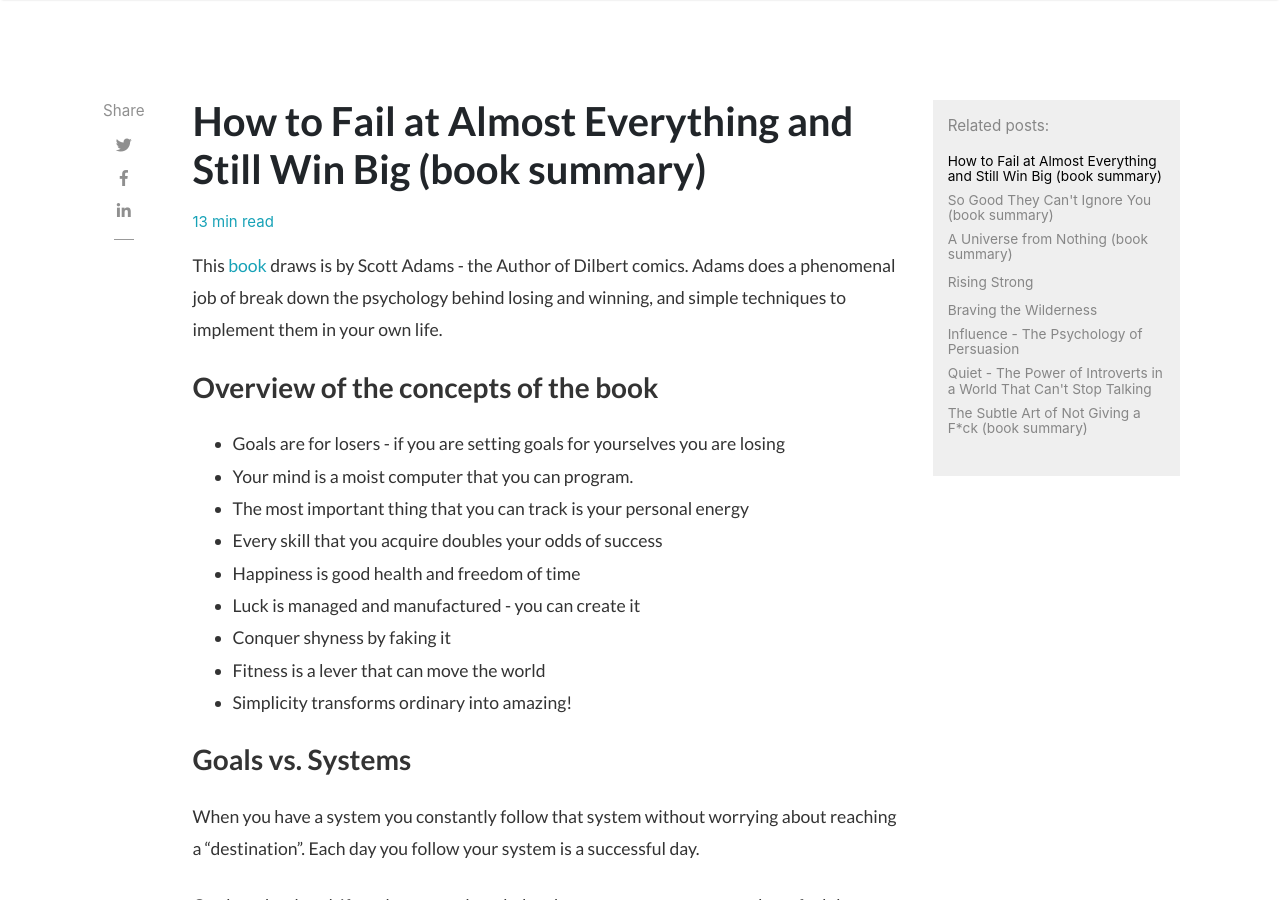
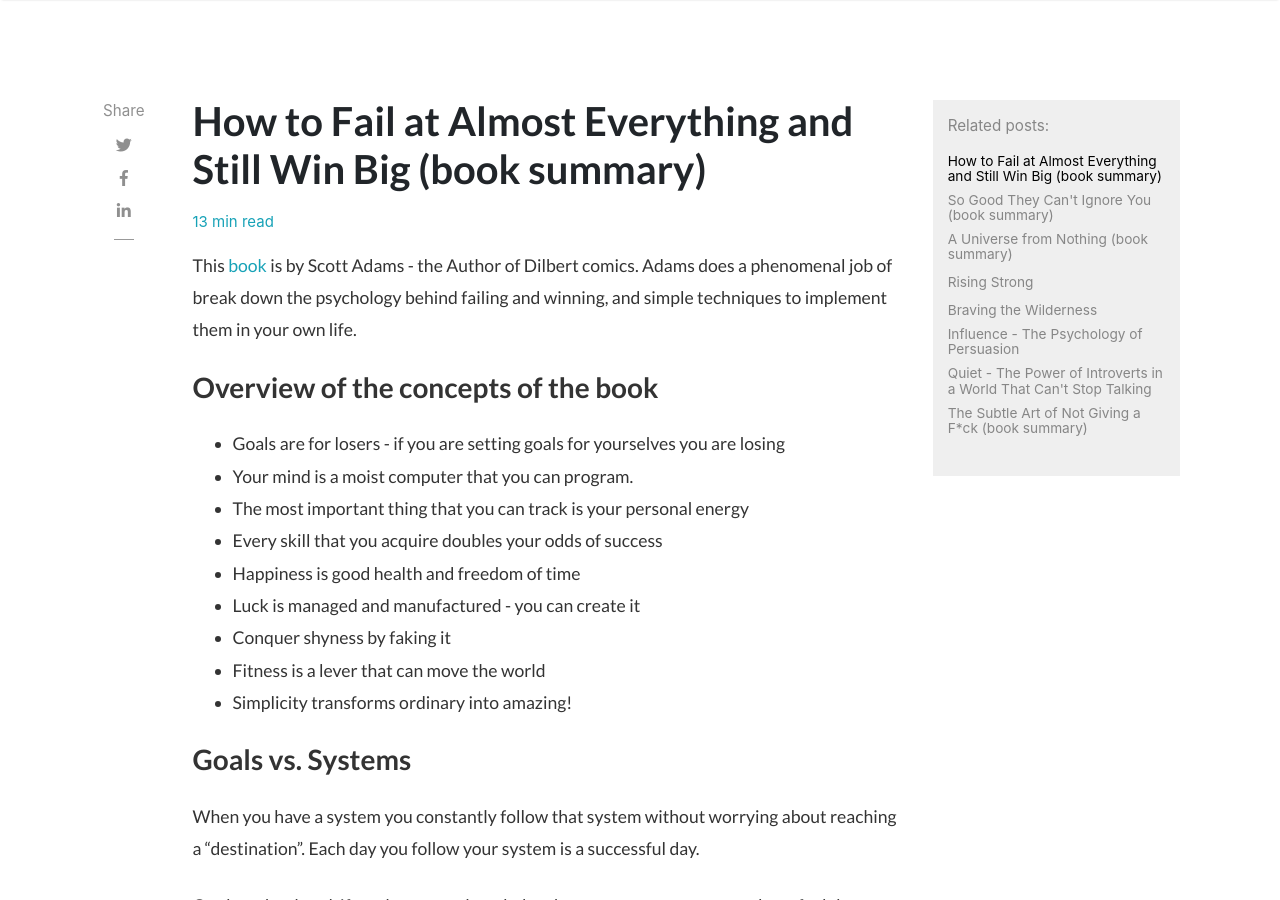
Before and after one commit to rutum/rutum.github.io, a Jekyll site: the page built from _posts/2019-12-31-how-to-fail-at-everything-still-win-big.md, in a window 1280 px wide and 900 px high. Built offline with Jekyll 4.4.1, drawn with Linux system fonts in a browser that asks for light colours; nearby versions of some CDN libraries; comment, search, counter and statistics services are not loaded.

Commit message:
new post

```diff
--- a/_posts/2019-12-31-how-to-fail-at-everything-still-win-big.md
+++ b/_posts/2019-12-31-how-to-fail-at-everything-still-win-big.md
@@ -8,7 +8,7 @@
 author: rutum
 ---
 
-This [book](https://en.wikipedia.org/wiki/How_To_Fail_at_Almost_Everything_and_Still_Win_Big) draws is by Scott Adams - the Author of Dilbert comics. Adams does a phenomenal job of break down the psychology behind losing and winning, and simple techniques to implement them in your own life.
+This [book](https://en.wikipedia.org/wiki/How_To_Fail_at_Almost_Everything_and_Still_Win_Big) is by Scott Adams - the Author of Dilbert comics. Adams does a phenomenal job of break down the psychology behind failing and winning, and simple techniques to implement them in your own life.
 
 ### Overview of the concepts of the book
 - Goals are for losers - if you are setting goals for yourselves you are losing
```
